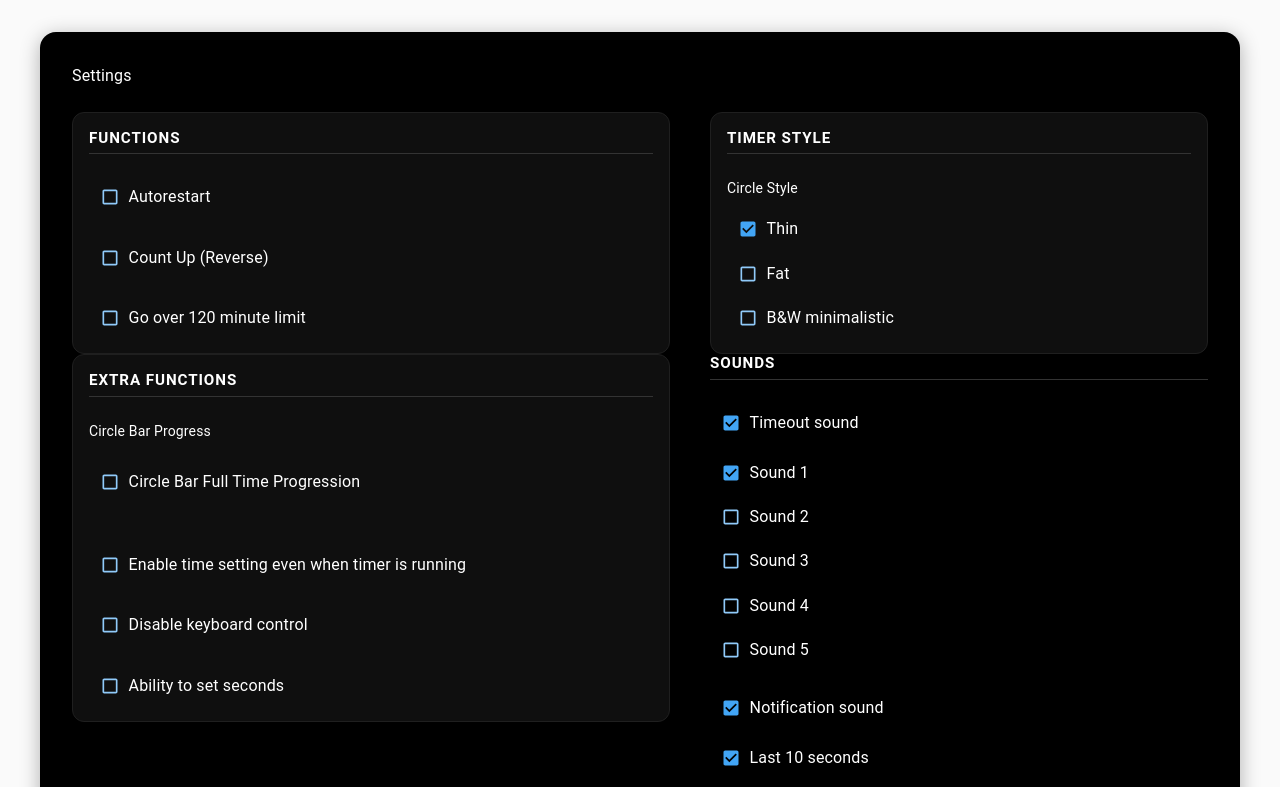
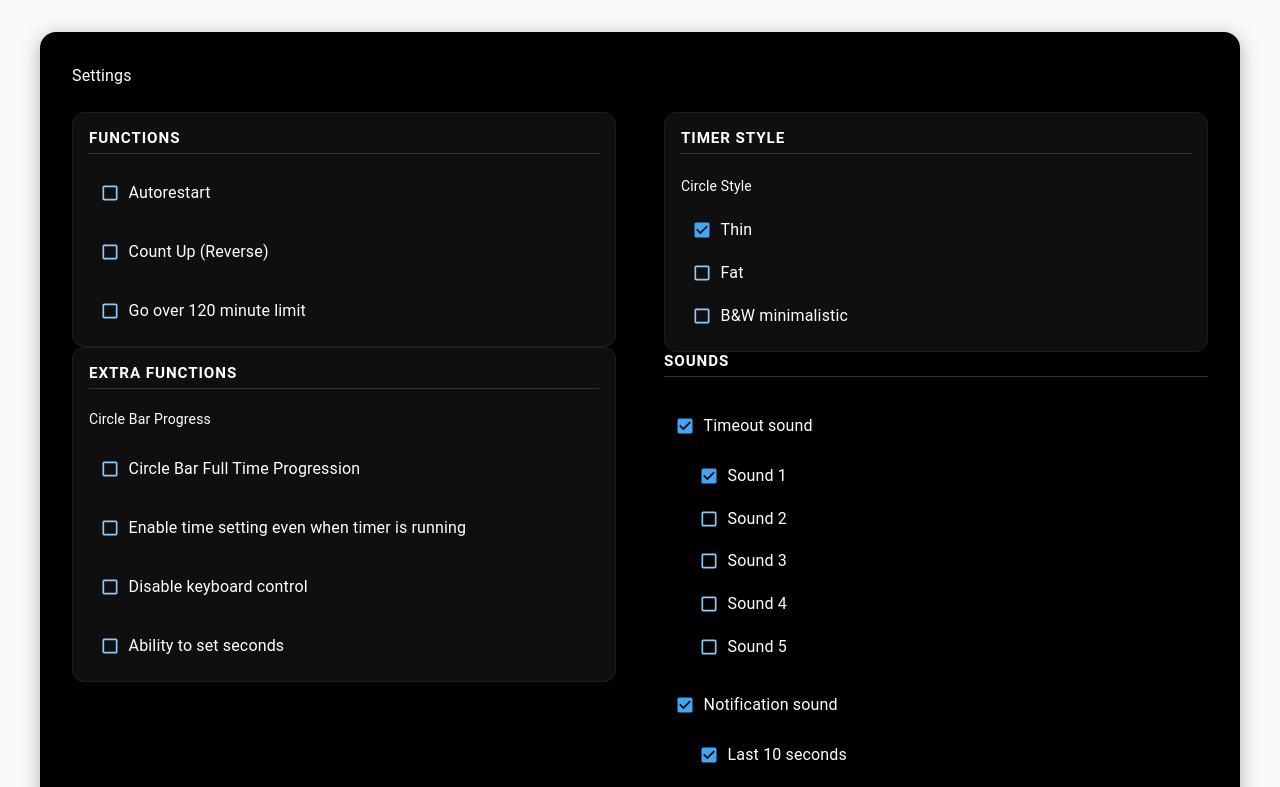
Before and after one commit to Iqnis-03/mqtjs_sv, a React (Create React App) app: page / in a window 1280 px wide. Shown: the top 787 px of the page. Built offline with nearby package versions, Linux system fonts and the light colour scheme.

Commit message:
Tighten gaps and align columns via CSS adjustments
cgen-301ce532910f4cc28f6518101678c3da

```diff
--- a/src/components/MqtLayout.css
+++ b/src/components/MqtLayout.css
@@ -129,6 +129,10 @@ body {
   gap: 0.75rem;
 }
 
+.inline-fields:empty {
+  display: none;
+}
+
 @media (min-width: 900px) {
   .inline-fields {
     grid-template-columns: repeat(3, minmax(180px, 1fr));
@@ -185,14 +189,14 @@ body {
 .mqt-settings-grid {
   display: grid;
   grid-template-columns: 1fr;
-  gap: 2rem;
+  gap: 1.5rem;
   align-items: start;
 }
 
 @media (min-width: 900px) {
   .mqt-settings-grid {
     grid-template-columns: 1fr 1fr;
-    column-gap: 2.5rem;
+    column-gap: 3rem;
   }
 }
 
@@ -206,7 +210,7 @@ body {
 .settings-section h3 {
   font-size: 0.95rem;
   font-weight: 700;
-  margin: 0 0 0.75rem;
+  margin: 0 0 0.5rem;
   color: #ffffff;
   border-bottom: 1px solid #333333;
   padding-bottom: 0.4rem;
@@ -215,8 +219,17 @@ body {
 }
 
 /* Normalize inner spacing/alignment */
-.settings-section .MuiStack-root { gap: 0.4rem; }
+.settings-section .MuiStack-root { gap: 0.3rem; }
 .settings-section .MuiFormControlLabel-root { margin-left: 0.1rem; }
+.settings-section h3 + .MuiTypography-root { margin-top: 0.1rem; margin-bottom: 0.2rem; }
+/* Align first checkbox under section titles consistently across columns */
+.settings-section h3 + .MuiFormControlLabel-root { margin-top: 0.6rem; }
+
+/* Indentation for nested option groups (sounds) */
+.options-indent { padding-left: 16px; }
+@media (min-width: 900px) {
+  .options-indent { padding-left: 24px; }
+}
 
 /* Actions row */
 .settings-actions {
```
